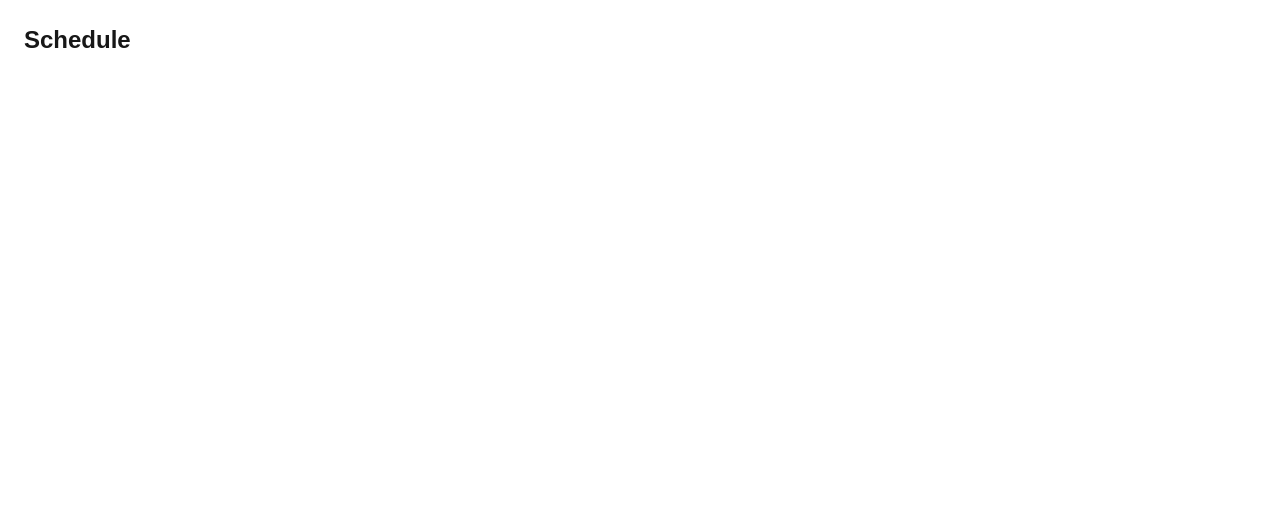
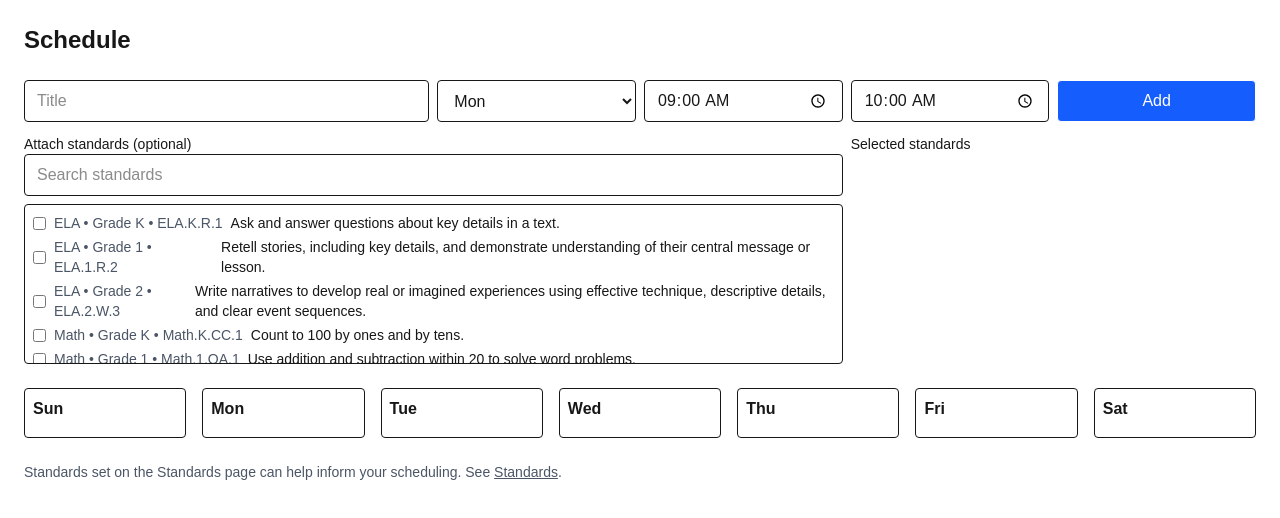
Before and after one commit to ACSLBrandon/lessons, a Next.js app: page /schedule in a window 1280 px wide. Shown: the top 518 px of the page. Built offline with nearby package versions, Linux system fonts and the light colour scheme.

Commit message:
feat(schedule): week view with add/delete, optional standards attachments, localStorage persistence

```diff
--- a/src/app/schedule/page.tsx
+++ b/src/app/schedule/page.tsx
@@ -1 +1,133 @@
-export default function Page(){return (<main className="p-6"><h1 className="text-2xl font-bold">Schedule</h1></main>);}
+"use client";
+import { useEffect, useMemo, useState } from "react";
+import Link from "next/link";
+import { standards as allStandards } from "@/data/standards";
+
+type Event = {
+  id: string;
+  title: string;
+  day: number; // 0-6 (Sun-Sat)
+  start: string; // HH:MM
+  end: string; // HH:MM
+  standardIds?: string[];
+};
+
+const DAYS = ["Sun","Mon","Tue","Wed","Thu","Fri","Sat"];
+
+const load = <T,>(k: string, fallback: T): T => {
+  try { const v = localStorage.getItem(k); return v ? JSON.parse(v) as T : fallback } catch { return fallback }
+};
+const save = (k: string, v: unknown) => localStorage.setItem(k, JSON.stringify(v));
+
+export default function SchedulePage() {
+  const [events, setEvents] = useState<Event[]>([]);
+  const [title, setTitle] = useState("");
+  const [day, setDay] = useState(1);
+  const [start, setStart] = useState("09:00");
+  const [end, setEnd] = useState("10:00");
+  const [standardQuery, setStandardQuery] = useState("");
+  const [selectedStandardIds, setSelectedStandardIds] = useState<string[]>([]);
+
+  useEffect(() => { setEvents(load<Event[]>("schedule_events", [])); }, []);
+  useEffect(() => { save("schedule_events", events); }, [events]);
+
+  const add = () => {
+    if (!title.trim()) return;
+    const id = crypto.randomUUID();
+    setEvents(prev => [...prev, { id, title: title.trim(), day, start, end, standardIds: selectedStandardIds }]);
+    setTitle(""); setSelectedStandardIds([]);
+  };
+  const remove = (id: string) => setEvents(prev => prev.filter(e => e.id !== id));
+
+  const weekly = useMemo(() => {
+    const map = new Map<number, Event[]>();
+    for (let i = 0; i < 7; i++) map.set(i, []);
+    for (const e of events) map.get(e.day)!.push(e);
+    for (const list of map.values()) list.sort((a,b)=>a.start.localeCompare(b.start));
+    return map;
+  }, [events]);
+
+  const standardsFiltered = useMemo(() => {
+    const q = standardQuery.toLowerCase();
+    if (!q) return allStandards.slice(0, 10);
+    return allStandards.filter(s => s.text.toLowerCase().includes(q) || s.id.toLowerCase().includes(q)).slice(0, 10);
+  }, [standardQuery]);
+
+  const toggleStd = (id: string) => {
+    setSelectedStandardIds(prev => prev.includes(id) ? prev.filter(x => x !== id) : [...prev, id]);
+  };
+
+  return (
+    <main className="p-6 space-y-6">
+      <h1 className="text-2xl font-bold">Schedule</h1>
+
+      <section className="space-y-3">
+        <div className="grid md:grid-cols-6 gap-2">
+          <input value={title} onChange={e=>setTitle(e.target.value)} placeholder="Title" className="border rounded px-3 py-2 md:col-span-2"/>
+          <select value={day} onChange={e=>setDay(parseInt(e.target.value))} className="border rounded px-3 py-2">
+            {DAYS.map((d,i)=>(<option key={d} value={i}>{d}</option>))}
+          </select>
+          <input type="time" value={start} onChange={e=>setStart(e.target.value)} className="border rounded px-3 py-2"/>
+          <input type="time" value={end} onChange={e=>setEnd(e.target.value)} className="border rounded px-3 py-2"/>
+          <button onClick={add} className="border rounded px-3 py-2 bg-blue-600 text-white">Add</button>
+        </div>
+
+        <div className="grid md:grid-cols-3 gap-2">
+          <div className="md:col-span-2">
+            <label className="block text-sm font-medium">Attach standards (optional)</label>
+            <input value={standardQuery} onChange={e=>setStandardQuery(e.target.value)} placeholder="Search standards" className="border rounded px-3 py-2 w-full"/>
+            <ul className="mt-2 space-y-1 max-h-40 overflow-auto border rounded p-2">
+              {standardsFiltered.map(s => (
+                <li key={s.id}>
+                  <label className="flex items-center gap-2 text-sm">
+                    <input type="checkbox" checked={selectedStandardIds.includes(s.id)} onChange={()=>toggleStd(s.id)} />
+                    <span className="text-gray-600">{s.subject} • Grade {s.grade} • {s.id}</span> {s.text}
+                  </label>
+                </li>
+              ))}
+            </ul>
+          </div>
+          <div>
+            <label className="block text-sm font-medium">Selected standards</label>
+            <ul className="mt-2 space-y-1 text-sm">
+              {selectedStandardIds.map(id => {
+                const s = allStandards.find(x => x.id === id);
+                if (!s) return null;
+                return <li key={id} className="flex items-start gap-2"><span className="text-gray-600">{s.id}</span><span>{s.text}</span></li>
+              })}
+            </ul>
+          </div>
+        </div>
+      </section>
+
+      <section className="grid md:grid-cols-7 gap-4">
+        {Array.from({length:7}).map((_,i)=> (
+          <div key={i} className="border rounded p-2">
+            <h2 className="font-semibold mb-2">{DAYS[i]}</h2>
+            <ul className="space-y-2">
+              {weekly.get(i)!.map(e => (
+                <li key={e.id} className="border rounded p-2">
+                  <div className="flex items-center justify-between">
+                    <div className="font-medium">{e.start}–{e.end} {e.title}</div>
+                    <button onClick={()=>remove(e.id)} className="text-red-600 text-sm">Delete</button>
+                  </div>
+                  {e.standardIds && e.standardIds.length > 0 && (
+                    <ul className="mt-1 text-sm space-y-1">
+                      {e.standardIds.map(id => {
+                        const s = allStandards.find(x => x.id === id);
+                        if (!s) return null;
+                        return <li key={id} className="flex items-start gap-2"><span className="text-gray-600">{s.id}</span><span>{s.text}</span></li>
+                      })}
+                    </ul>
+                  )}
+                </li>
+              ))}
+            </ul>
+          </div>
+        ))}
+      </section>
+
+      <p className="text-sm text-gray-600">Standards set on the Standards page can help inform your scheduling. See <Link className="underline" href="/standards">Standards</Link>.</p>
+    </main>
+  );
+}
```
